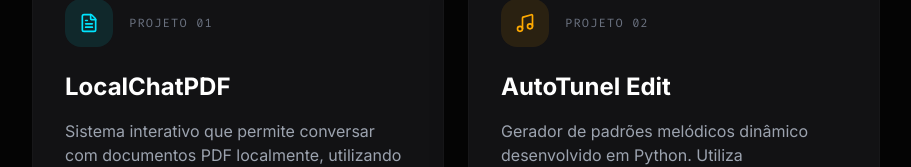
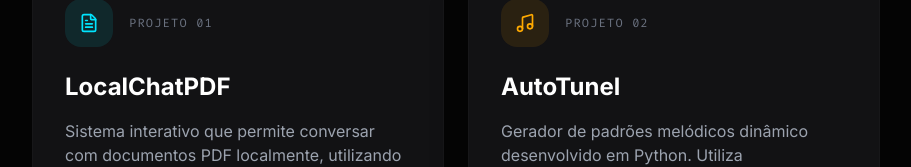
Before and after one commit to srGabrielx/portfolio, a React (Vite) app: page / in a window 1280 px wide. Both pictures are taken after a click on the button "PROJETOS". Shown: the part 268-435 px from the top of the page, without its empty margins (184-1095 px from the left). Built offline with nearby package versions, Linux system fonts and the light colour scheme.

Commit message:
feat(projects): restore AutoTunel project entry
Revert changes to the AutoTunel project entry and maintain both the original and edited versions to accurately reflect the portfolio structure.

```diff
--- a/src/data/projectsData.js
+++ b/src/data/projectsData.js
@@ -298,15 +298,14 @@ export const webAppsList = [
     }
   },
   {
-    id: 'auto-tunel',
-    num: 'Projeto 02',
+    id: 'auto-tunel-edit',
     title: 'AutoTunel Edit',
     url: 'https://auto-tunel-edit.vercel.app',
-    category: 'Lógica Algorítmica & Python Áudio',
+    category: 'Music Tech & Síntese Sonora',
     img: '/images/projects/AutoTunelEdit.png',
     github: 'https://github.com/srGabrielx/AutoTunel',
     readmeUrl: 'https://github.com/srGabrielx/AutoTunel#readme',
-    status: 'Open Source',
+    status: 'Em Produção',
     badgeColor: 'text-[#ffaa00] bg-[#ffaa00]/10 border-[#ffaa00]/30',
     description:
       'Gerador de padrões melódicos dinâmico desenvolvido em Python. Utiliza randomização estruturada em escalas harmônicas para criar sequências de áudio exportáveis.',
@@ -415,6 +414,42 @@ export const featuredProjectsList = [
         'venv\\Scripts\\activate  # No Linux: source venv/bin/activate',
         'pip install -r requirements.txt',
         'python -m spacy download pt_core_news_lg',
+        'python main.py'
+      ]
+    }
+  },
+  {
+    id: 'auto-tunel',
+    num: 'Projeto 02',
+    title: 'AutoTunel',
+    category: 'Lógica Algorítmica & Python Áudio',
+    img: '/images/projects/AutoTunelEdit.png',
+    github: 'https://github.com/srGabrielx/AutoTunel',
+    readmeUrl: 'https://github.com/srGabrielx/AutoTunel#readme',
+    status: 'Open Source',
+    badgeColor: 'text-[#ffaa00] bg-[#ffaa00]/10 border-[#ffaa00]/30',
+    description:
+      'Gerador de padrões melódicos dinâmico desenvolvido em Python. Utiliza randomização estruturada em escalas harmônicas para criar sequências de áudio exportáveis.',
+    tags: ['Python', 'Lógica Algorítmica', 'Teoria Musical', 'Manipulação de Áudio', 'Automação Sonora'],
+    highlights: [
+      'Geração algorítmica de sequências musicais estruturadas',
+      'Suporte a escalas maiores, menores, pentatônicas e modos harmônicos',
+      'Configuração de andamento (BPM), intervalos e quantização',
+      'Geração de arquivos prontos para integração em softwares musicais'
+    ],
+    readme: {
+      title: 'AutoTunel - Gerador Algorítmico de Padrões Melódicos',
+      overview:
+        'Script e ferramenta em Python concebida para estudar a aplicação de regras matemáticas e estocásticas na criação de melodias musicais. O software calcula intervalos harmônicos dentro de escalas selecionadas e gera frases musicais coerentes.',
+      problemSolved:
+        'Auxilia compositores e programadores a explorar geração procedural de áudio sem necessidade de gravação manual nota por nota.',
+      techStack: [
+        'Python com manipulação de arrays e estruturas de matrizes harmônicas',
+        'Módulos de áudio e lógica determinística'
+      ],
+      howToRun: [
+        'git clone https://github.com/srGabrielx/AutoTunel.git',
+        'cd AutoTunel',
         'python main.py'
       ]
     }
--- a/src/pages/Projetos.jsx
+++ b/src/pages/Projetos.jsx
@@ -18,11 +18,11 @@ export function Projetos() {
     },
     {
       num: 'Projeto 02',
-      title: 'AutoTunel Edit',
+      title: 'AutoTunel',
       description:
         'Gerador de padrões melódicos dinâmico desenvolvido em Python. Utiliza randomização estruturada em escalas musicais para criar sequências de áudio exportáveis.',
       tags: ['Python', 'Lógica Algorítmica'],
-      link: 'https://auto-tunel-edit.vercel.app',
+      link: 'https://github.com/srGabrielx/AutoTunel',
       icon: <Music className="w-5 h-5 text-[#ffaa00]" />,
       bgIcon: 'bg-[#ffaa00]/10',
       colorText: 'text-[#ffaa00]',
```
